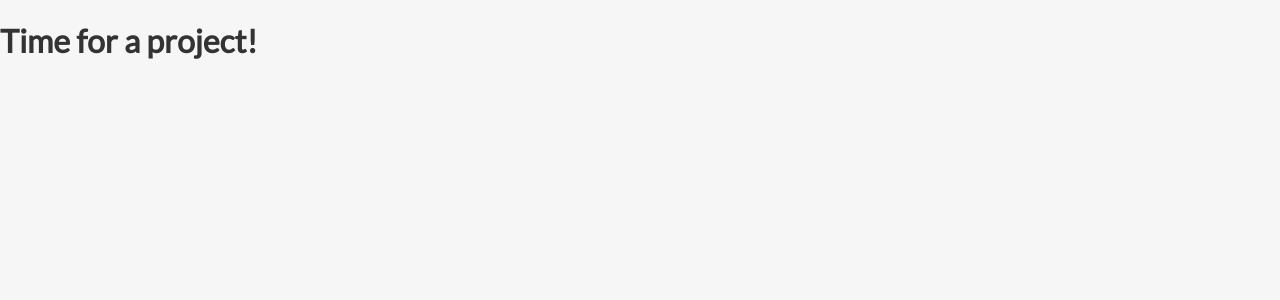
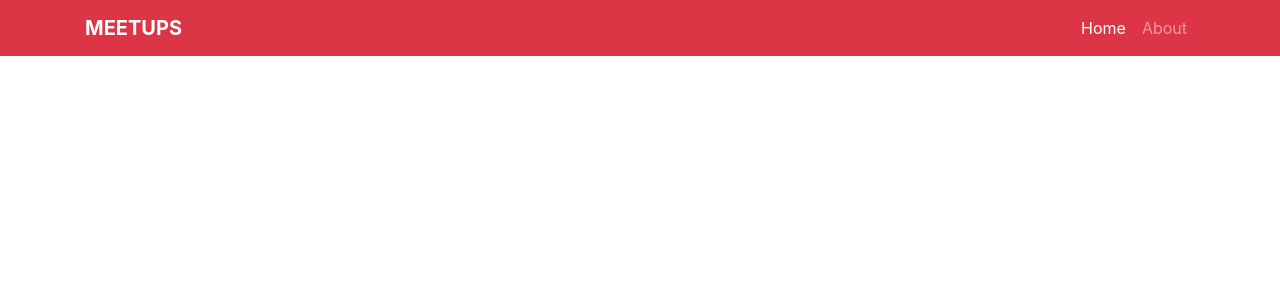
Before and after one commit to devbrock/svelte-meetup-app, a Svelte app: page / in a window 1280 px wide. Shown: the top 300 px of the page. Built offline with nearby package versions, Linux system fonts and the light colour scheme.

Commit message:
create header

```diff
--- a/public/index.html
+++ b/public/index.html
@@ -1,16 +1,37 @@
-<!doctype html>
+<!DOCTYPE html>
 <html>
-<head>
-	<meta charset='utf8'>
-	<meta name='viewport' content='width=device-width'>
+	<head>
+		<meta charset="utf8" />
+		<meta name="viewport" content="width=device-width" />
 
-	<title>Svelte app</title>
+		<title>MeetUps App</title>
 
-	<link rel='stylesheet' href='global.css'>
-	<link rel='stylesheet' href='bundle.css'>
-</head>
+		<link
+			rel="stylesheet"
+			href="https://maxcdn.bootstrapcdn.com/bootstrap/4.0.0/css/bootstrap.min.css"
+			integrity="sha384-Gn5384xqQ1aoWXA+058RXPxPg6fy4IWvTNh0E263XmFcJlSAwiGgFAW/dAiS6JXm"
+			crossorigin="anonymous"
+		/>
+		<!-- <link rel="stylesheet" href="global.css" />
+		<link rel="stylesheet" href="bundle.css" /> -->
+	</head>
 
-<body>
-	<script src='bundle.js'></script>
-</body>
+	<body>
+		<script src="bundle.js"></script>
+		<script
+			src="https://code.jquery.com/jquery-3.2.1.slim.min.js"
+			integrity="sha384-KJ3o2DKtIkvYIK3UENzmM7KCkRr/rE9/Qpg6aAZGJwFDMVNA/GpGFF93hXpG5KkN"
+			crossorigin="anonymous"
+		></script>
+		<script
+			src="https://cdnjs.cloudflare.com/ajax/libs/popper.js/1.12.9/umd/popper.min.js"
+			integrity="sha384-ApNbgh9B+Y1QKtv3Rn7W3mgPxhU9K/ScQsAP7hUibX39j7fakFPskvXusvfa0b4Q"
+			crossorigin="anonymous"
+		></script>
+		<script
+			src="https://maxcdn.bootstrapcdn.com/bootstrap/4.0.0/js/bootstrap.min.js"
+			integrity="sha384-JZR6Spejh4U02d8jOt6vLEHfe/JQGiRRSQQxSfFWpi1MquVdAyjUar5+76PVCmYl"
+			crossorigin="anonymous"
+		></script>
+	</body>
 </html>
--- a/src/App.svelte
+++ b/src/App.svelte
@@ -1,9 +1,9 @@
 <script>
-
+  import Header from "./UI/Header.svelte";
 </script>
 
 <style>
 
 </style>
 
-<h1>Time for a project!</h1>
+<Header />
--- /dev/null
+++ b/src/UI/Header.svelte
@@ -0,0 +1,30 @@
+<script>
+
+</script>
+
+<nav class="navbar navbar-expand-lg navbar-dark bg-danger">
+<div class="container">
+  <a class="navbar-brand font-weight-bold text-uppercase" href="#">MeetUps</a>
+  <button
+    class="navbar-toggler"
+    type="button"
+    data-toggle="collapse"
+    data-target="#navbarNav"
+    aria-controls="navbarNav"
+    aria-expanded="false"
+    aria-label="Toggle navigation">
+    <span class="navbar-toggler-icon" />
+  </button>
+  <div class="collapse navbar-collapse" id="navbarNav">
+    <ul class="navbar-nav ml-auto">
+      <li class="nav-item active">
+        <a class="nav-link" href="/">Home</a>
+      </li>
+      <li class="nav-item">
+        <a class="nav-link" href="/about">About</a>
+      </li>
+
+    </ul>
+  </div>
+</div>
+</nav>
```
